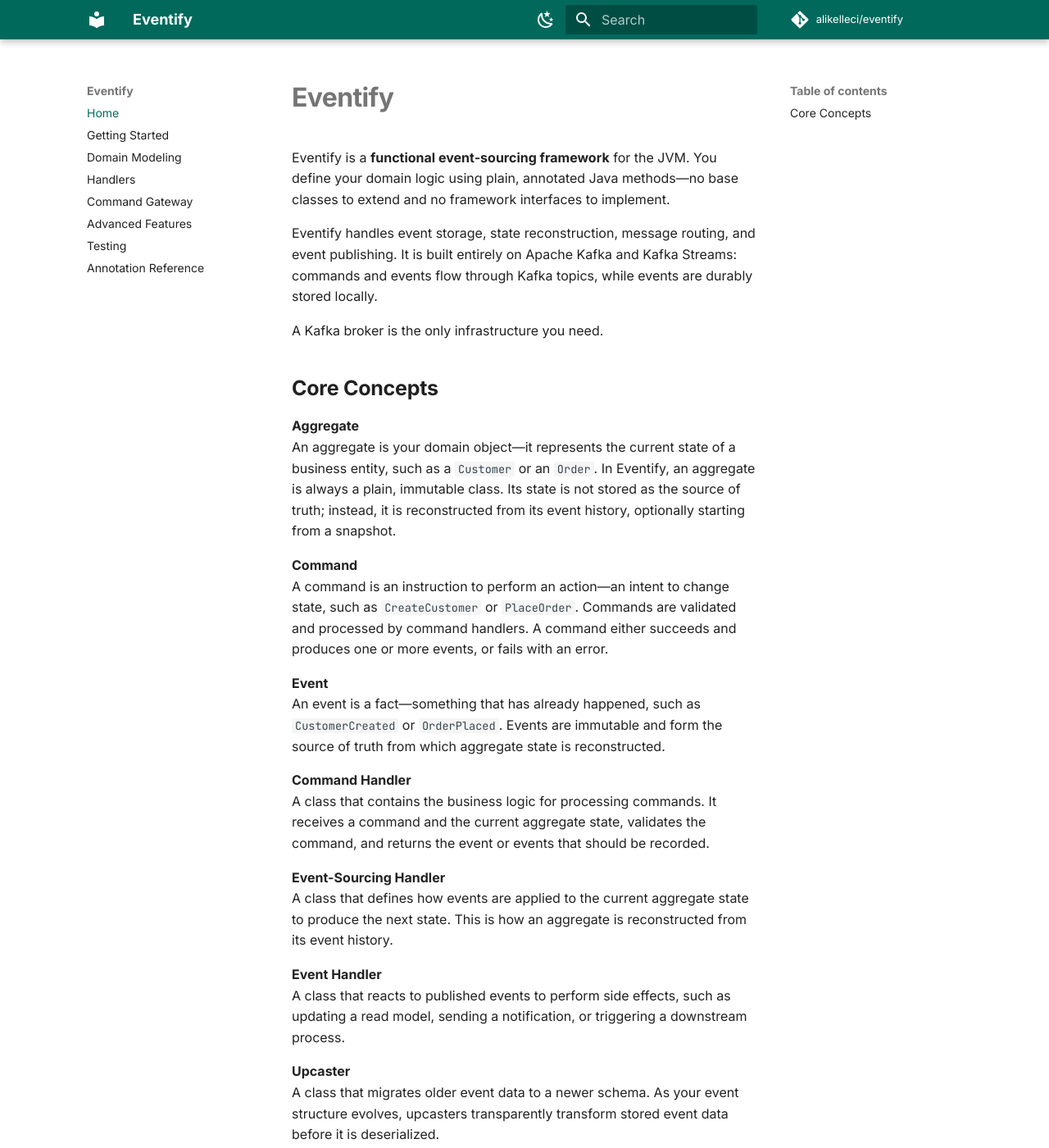
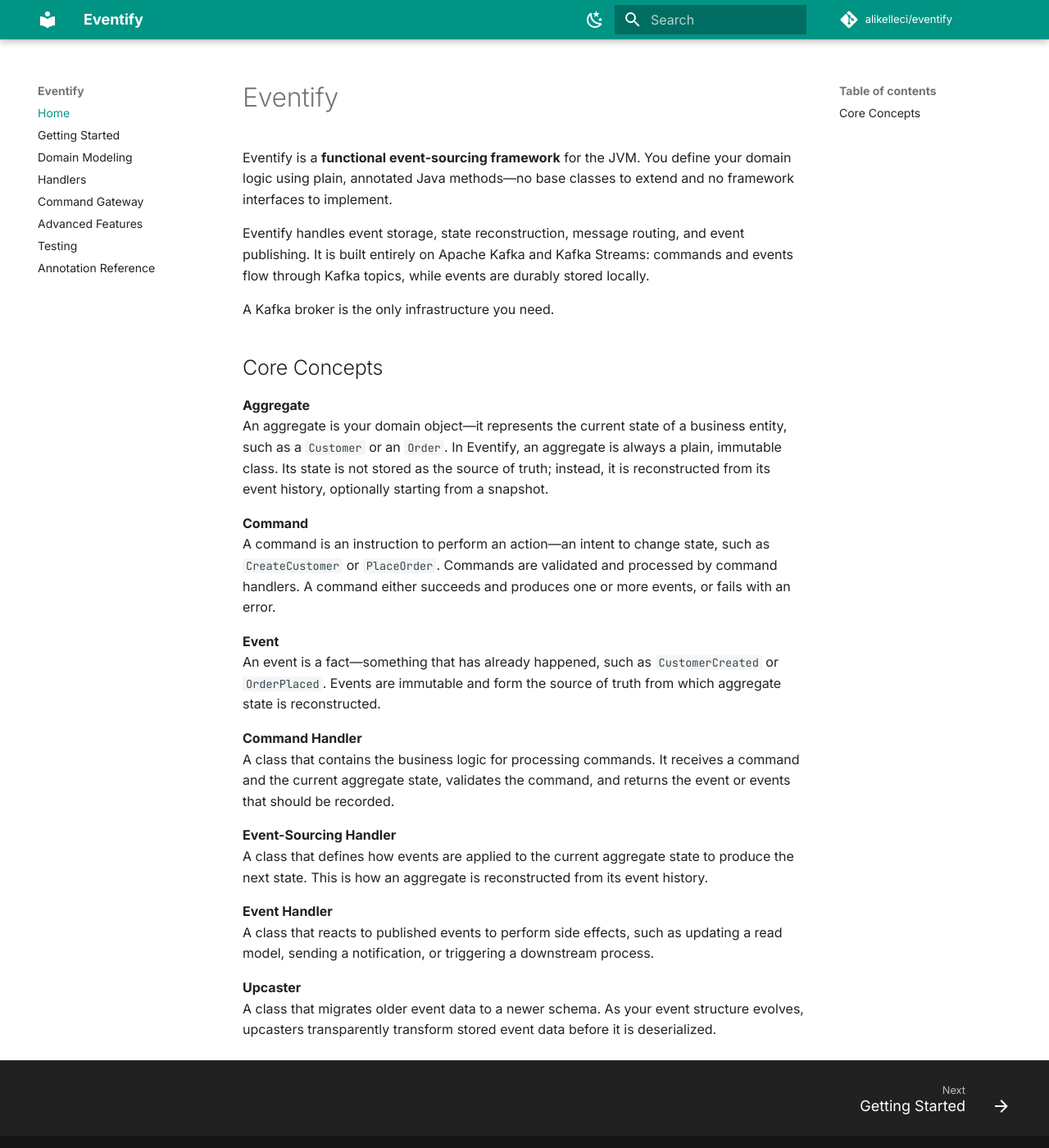
Before and after one commit to alikelleci/eventify, an MkDocs documentation site: the page built from docs/index.md, in a window 1280 px wide and 1400 px high. Shown: the whole window at 82% size. Built offline with MkDocs 1.6.1 and Material for MkDocs 9.7.7, drawn with Linux system fonts in a browser that asks for light colours; comment, search, counter and statistics services are not loaded.

Commit message:
updated docs

```diff
--- a/docs/stylesheets/extra.css
+++ /dev/null
@@ -1,27 +0,0 @@
-:root {
-  --md-primary-fg-color:        #00695c;
-  --md-primary-fg-color--light: #00897b;
-  --md-primary-fg-color--dark:  #004d40;
-  --md-accent-fg-color:         #00bfa5;
-}
-
-/* Wider content */
-.md-grid {
-  max-width: 1100px;
-}
-
-/* Rounded code blocks */
-.highlight {
-  border-radius: 6px;
-}
-
-/* Tighter heading spacing */
-.md-typeset h1 {
-  font-weight: 700;
-  letter-spacing: -0.02em;
-}
-
-.md-typeset h2 {
-  font-weight: 600;
-  letter-spacing: -0.01em;
-}
--- a/mkdocs.yml
+++ b/mkdocs.yml
@@ -12,14 +12,14 @@
     code: JetBrains Mono
   palette:
     - scheme: default
-      primary: custom
-      accent: custom
+      primary: teal
+      accent: teal
       toggle:
         icon: material/weather-night
         name: Switch to dark mode
     - scheme: slate
-      primary: custom
-      accent: custom
+      primary: teal
+      accent: teal
       toggle:
         icon: material/weather-sunny
         name: Switch to light mode
@@ -31,9 +31,6 @@
     - search.highlight
     - search.suggest
     - content.code.copy
-
-extra_css:
-  - stylesheets/extra.css
 
 markdown_extensions:
   - admonition
```
